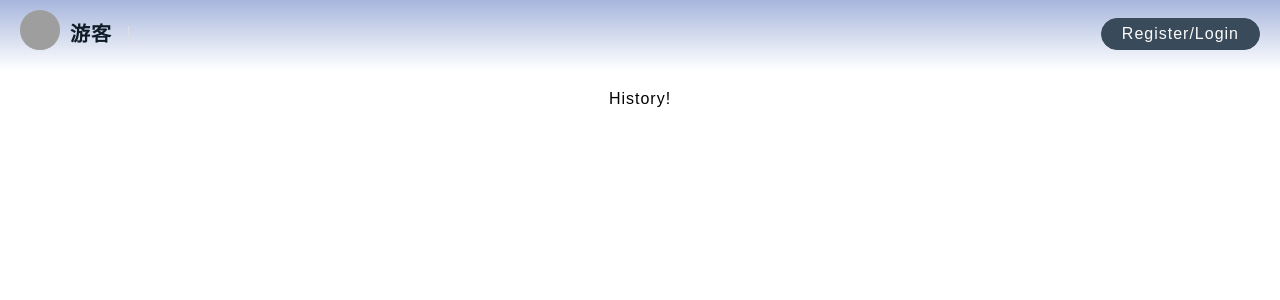
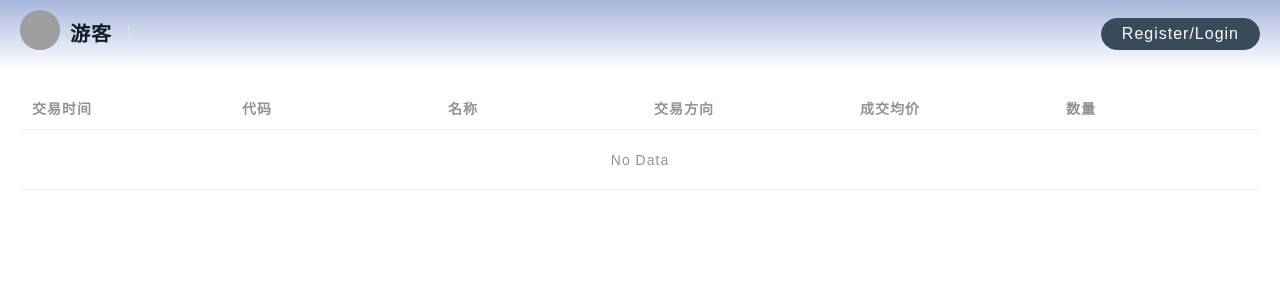
Before and after one commit to CSDJQ/23-24-WEB, a Vue app in the folder vue-demo/: page /#/history in a window 1280 px wide. Shown: the top 300 px of the page. Built offline with nearby package versions, Linux system fonts and the light colour scheme; grey boxes are pictures that could not be loaded.

Commit message:
完善成功跳转（重装系统前）

```diff
--- a/vue-demo/src/components/SuccessComponent.vue
+++ b/vue-demo/src/components/SuccessComponent.vue
@@ -3,7 +3,7 @@
         <el-icon size="150px"><CircleCheckFilled /></el-icon>
         <p>{{ this.tip }}</p>
         <p>{{ this.timeDisplayer }}秒后跳转回首页</p>
-        <el-button @click="this.$router.push('/home');">点击立刻返回首页</el-button>
+        <el-button type="primary" @click="this.$router.push('/home');" round>点击立刻返回首页</el-button>
     </div>
 </template>
 
@@ -57,4 +57,8 @@ export default{
     font-size: 30px;
 
 }
+.contain .el-button{
+    padding: 30px;
+    font-size: 20px;
+}
 </style>
--- a/vue-demo/src/views/HaveSonpage.vue
+++ b/vue-demo/src/views/HaveSonpage.vue
@@ -5,9 +5,9 @@
             <el-table-column prop="Code" label="代码"></el-table-column>
             <!-- <el-table-column prop="Name" label="名称"></el-table-column> -->
             <el-table-column prop="Amount" label="持仓数量"></el-table-column>
-            <!-- <el-table-column prop="Cost" label="买入价"></el-table-column>
-            <el-table-column prop="Latest_P" label="最新价"></el-table-column>
-            <el-table-column prop="Prof" label="盈亏金额"></el-table-column> -->
+            <el-table-column prop="AVG_Cost" label="买入均价"></el-table-column>
+            <!-- <el-table-column prop="Latest_P" label="最新均价"></el-table-column> -->
+            <!-- <el-table-column prop="Prof" label="盈亏金额"></el-table-column> -->
       </el-table>
     </div>
 </template>
@@ -25,21 +25,32 @@ export default{
         try {
             const username = sessionStorage.getItem('username');
             if (!username) {
-            throw new Error('Username not found in sessionStorage');
+            throw new Error('Username not found');
             }
 
-            const responseBalance = await fetch(`http://127.0.0.1:12345/getBalance?username=${username}`);
+            const responseBalance = await fetch(`/api/getBalance?username=${username}`);
             if (!responseBalance.ok) {
             throw new Error('Failed to fetch balance');
             }
             this.balance = await responseBalance.text();
 
-            const responseInventory = await fetch(`http://127.0.0.1:12345/getInventory?username=${username}`);
+            const responseInventory = await fetch(`/api/getInventory?username=${username}`);
             if (!responseInventory.ok) {
             throw new Error('Failed to fetch inventory');
             }
             const inventoryData = await responseInventory.json(); // 解析为JSON格式
+
             this.Inventory = inventoryData;
+            // // 请求最新价格（打包成函数给timer调用）
+            // const responseMark = await fetch(`http://127.0.0.1:12345/getMarketPrice`);
+            // inventoryData.forEach(item => {
+
+            // if (item.Code === 'A') {
+            //     // 向字典添加一个键值对
+            //     item.NewKey = 'New Value';
+            // }
+            // });
+
         } catch (error) {
             console.error(error);
             window.alert("Error fetching data!");
--- a/vue-demo/src/views/HistorySonpage.vue
+++ b/vue-demo/src/views/HistorySonpage.vue
@@ -1,15 +1,42 @@
 <template>
-    <div>History!</div>
+    <div class="contain">
+        <el-table :data="History" :stripe="true">
+            <el-table-column prop="TradeTime" label="交易时间"></el-table-column>
+            <el-table-column prop="Code" label="代码"></el-table-column>
+            <el-table-column prop="Name" label="名称"></el-table-column>
+            <el-table-column prop="Direction" label="交易方向"></el-table-column>
+            <el-table-column prop="KnockPrice" label="成交均价"></el-table-column>
+            <el-table-column prop="Amount" label="数量"></el-table-column>
+        </el-table>
+    </div>
+    <!-- http://127.0.0.1:12345/getTradeRecord?username=test
+返回：
+用户交易记录，Amount=，Code=股票代码，Direction=交易方向（0=买，1=卖），KnockPrice=成交价格，No=交易单号（自动生成的UUID），Price=挂单价格，State=交易状态（说明见后），TradeTime=交易时间
+[
+    {
+        "Amount": 100,
+        "Code": "601398",
+        "Direction": 0,
+        "KnockPrice": 4.7,
+        "No": "1ac6f47e-f104-49ff-81c2-3fc8ab90da1c",
+        "Price": 5,
+        "State": 2,
+        "TradeTime": "2024-03-11 22:14:26"
+    }
+] -->
 </template>
 
 <script>
-// import { defineComponent } from '@vue/composition-api'
+export default{
+    data(){
+        return {
+            History:[],
+        }
+    },
+    mounted(){
 
-// export default defineComponent({
-//     setup() {
-
-//     },
-// })
+    }
+}
 </script>
 
 <style scoped>
--- a/vue-demo/src/views/ShopSonpage.vue
+++ b/vue-demo/src/views/ShopSonpage.vue
@@ -58,7 +58,7 @@ export default{
         handleSubmit(row){
             if (row.Code && row.Trade && row.Price && row.Amount) {
                 // http://127.0.0.1:12345/trade?username={用户名}&code={股票代码}&direction={交易方向}&price={挂单价格}&amount={挂单数量}
-                const url = "http://127.0.0.1:12345/trade?username=" + sessionStorage.getItem('username') + "&code="
+                const url = "/api/trade?username=" + sessionStorage.getItem('username') + "&code="
                     + row.Code + "&direction=" + row.Trade + "&price=" + row.Price + "&amount=" + row.Amount;
                 fetch(url)
                 .then(response => response.text())
@@ -69,11 +69,13 @@ export default{
                         case '0':this.tip = '用户错误或股票代码不存在';break;//系统无用户/用户名不存在/股票代码不存在等情况时
                         case '1':{
                             message = '委托成功';
+                            this.selectedStock = this.selectedStock.filter(item => item.Code !== row.Code);
                             this.$router.push({ name: 'Success', params: { message } });
                             break;
                         }//买入价低于最新价，或卖出价高于最新价，只记录委托成功，后续不会自动成交
                         case '2':{
                             message = '交易成功';
+                            this.selectedStock = this.selectedStock.filter(item => item.Code !== row.Code);
                             this.$router.push({ name: 'Success', params: { message } });
                             break;
                         }//以最新价买入或卖出
@@ -114,7 +116,7 @@ export default{
         if(selectedStock){
             this.selectedStock = JSON.parse(selectedStock);
         }
-        const url = "http://127.0.0.1:12345/getBalance?username=" + sessionStorage.getItem('username');
+        const url = "/api/getBalance?username=" + sessionStorage.getItem('username');
         fetch(url)
         .then(response => response.text())
         .then(data =>{
```
